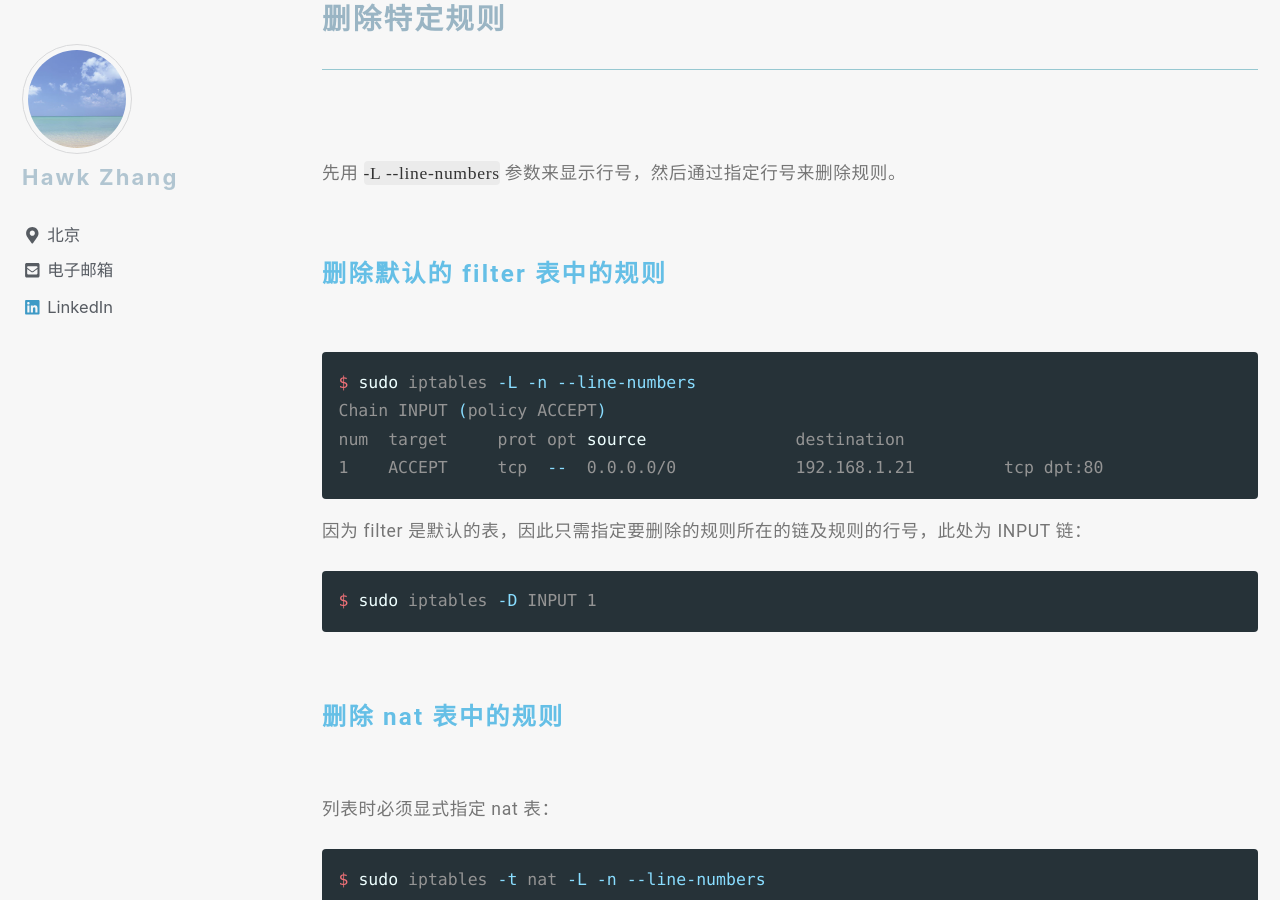
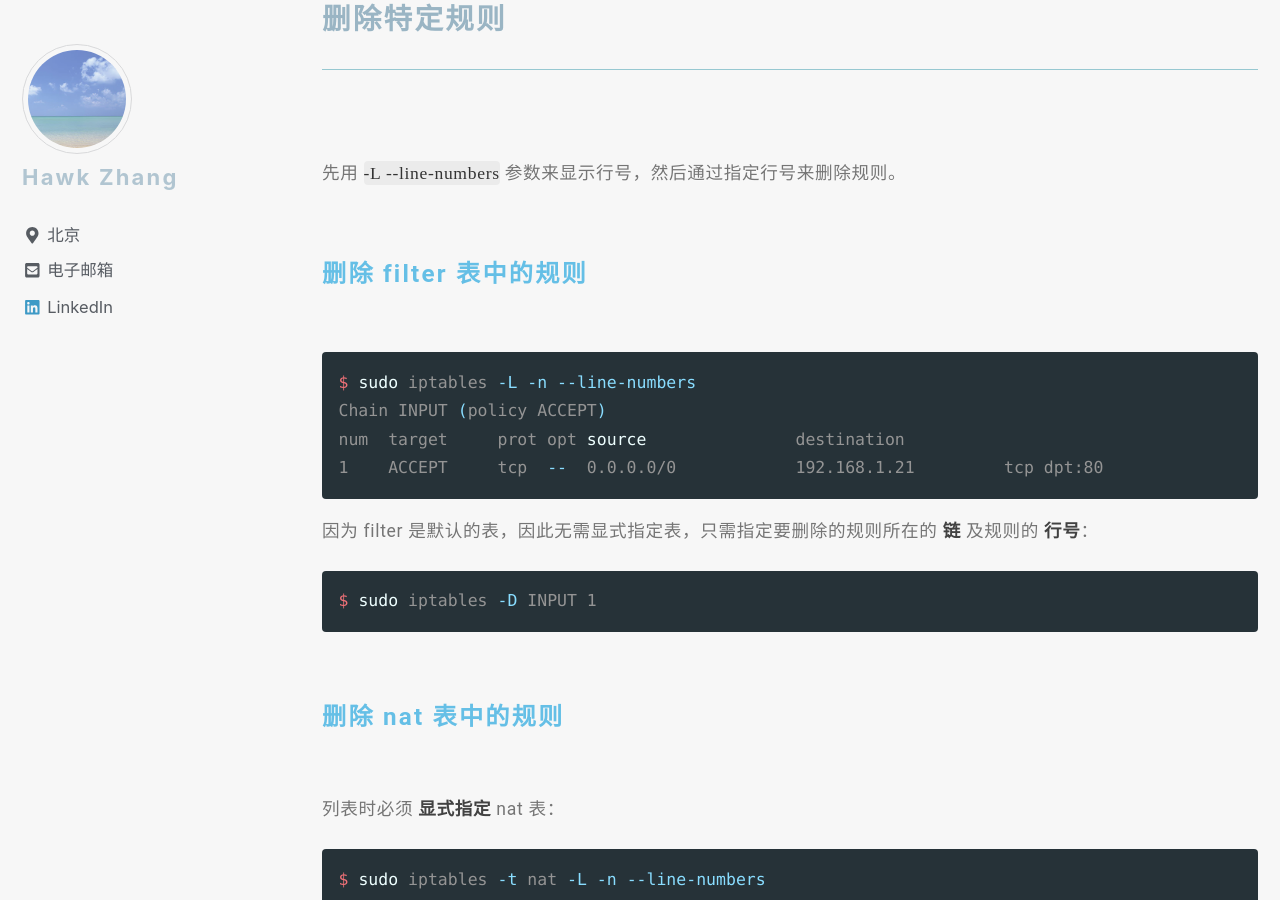
Before and after one commit to narru888/linotes_note, a Jekyll site: the page built from _posts/cheatsheet/2017-05-01-network.md, in a window 1280 px wide and 900 px high, scrolled down 9576 px. Built offline with Jekyll 4.4.1, drawn with Linux system fonts in a browser that asks for light colours; nearby versions of some CDN libraries; a script that is not in the unit is left out.

Commit message:
update on 2018-12-10 14:38:01 CST

````diff
--- a/_posts/cheatsheet/2017-05-01-network.md
+++ b/_posts/cheatsheet/2017-05-01-network.md
@@ -280,7 +280,7 @@ Chain PREROUTING (policy ACCEPT 217 packets, 37261 bytes)
 
 先用 `-L --line-numbers` 参数来显示行号，然后通过指定行号来删除规则。
 
-#### 删除默认的 filter 表中的规则
+#### 删除 filter 表中的规则
 
 ```bash
 $ sudo iptables -L -n --line-numbers
@@ -289,7 +289,7 @@ num  target     prot opt source               destination
 1    ACCEPT     tcp  --  0.0.0.0/0            192.168.1.21         tcp dpt:80
 ```
 
-因为 filter 是默认的表，因此只需指定要删除的规则所在的链及规则的行号，此处为 INPUT 链：
+因为 filter 是默认的表，因此无需显式指定表，只需指定要删除的规则所在的 **链** 及规则的 **行号**：
 
 ```bash
 $ sudo iptables -D INPUT 1
@@ -297,7 +297,7 @@ $ sudo iptables -D INPUT 1
 
 #### 删除 nat 表中的规则
 
-列表时必须显式指定 nat 表：
+列表时必须 **显式指定** nat 表：
 
 ```bash
 $ sudo iptables -t nat -L -n --line-numbers
````
